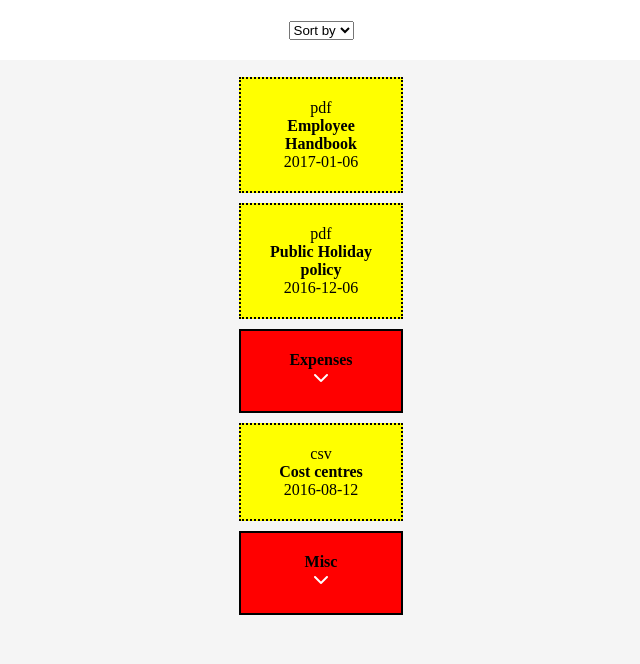
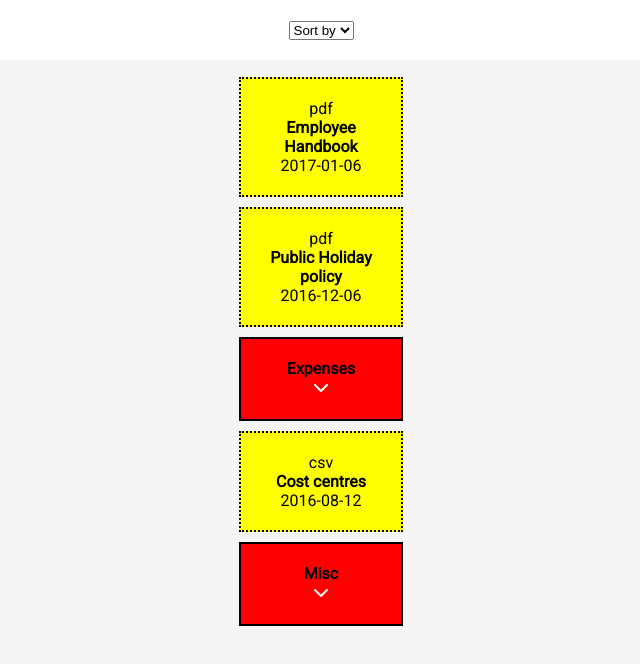
Before and after one commit to barks1212/folder_manager_ui, a React (Create React App) app: page / in a window 1280 px wide. Shown: the top 664 px of the page, without its empty margins (319-959 px from the left). Built offline with nearby package versions, Linux system fonts and the light colour scheme.

Commit message:
make font way worse

```diff
--- a/public/index.html
+++ b/public/index.html
@@ -4,6 +4,7 @@
     <meta charset="utf-8" />
     <meta name="viewport" content="width=device-width, initial-scale=1" />
     <meta name="theme-color" content="#000000" />
+    <link href="https://fonts.googleapis.com/css?family=Roboto&display=swap" rel="stylesheet">
     <script src="https://use.fontawesome.com/2a1283cb02.js"></script>
     <meta
       name="description"
--- a/src/index.css
+++ b/src/index.css
@@ -1,3 +1,5 @@
 body {
     background-color: whitesmoke;
+    font-family: 'Roboto', sans-serif;
+
 }
```
